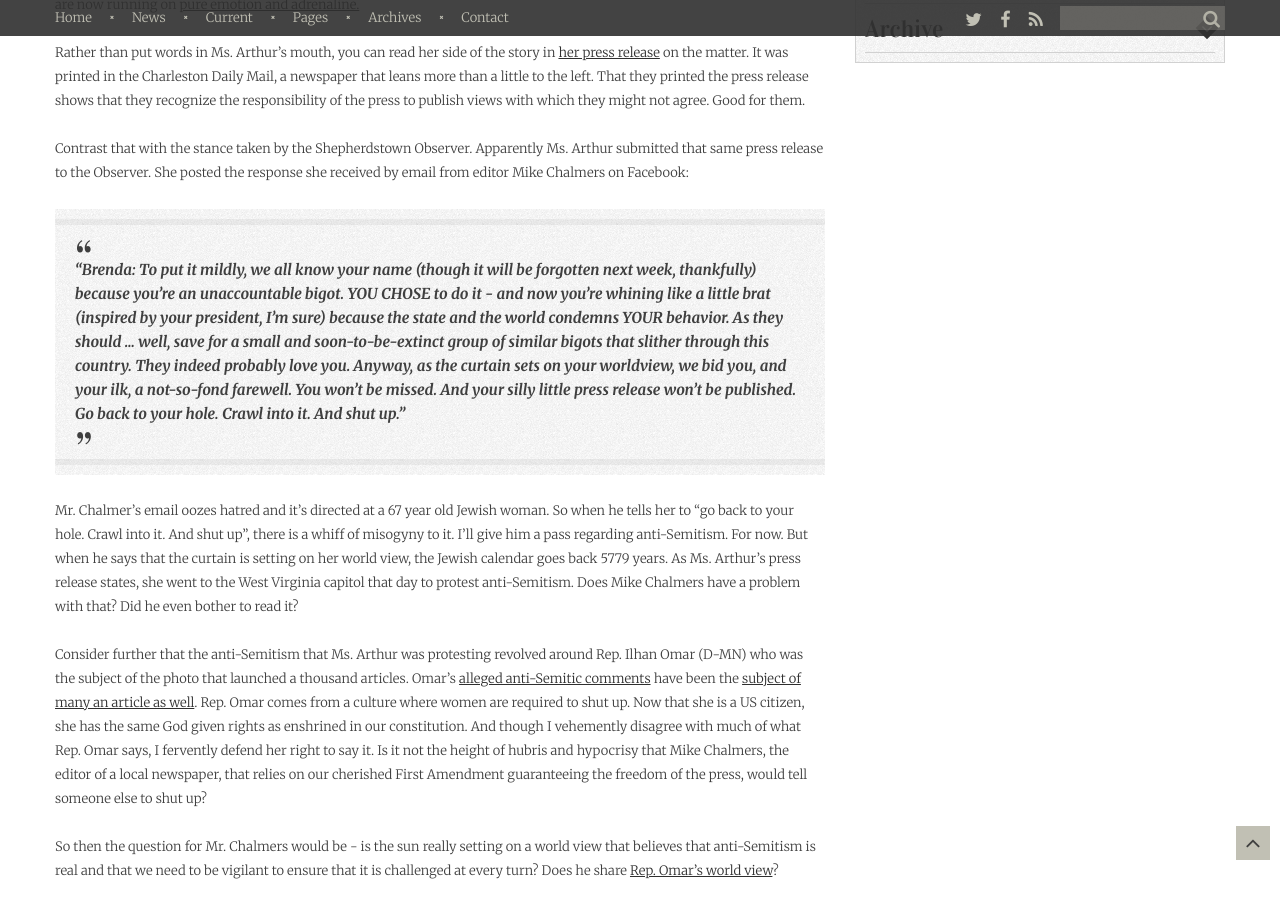
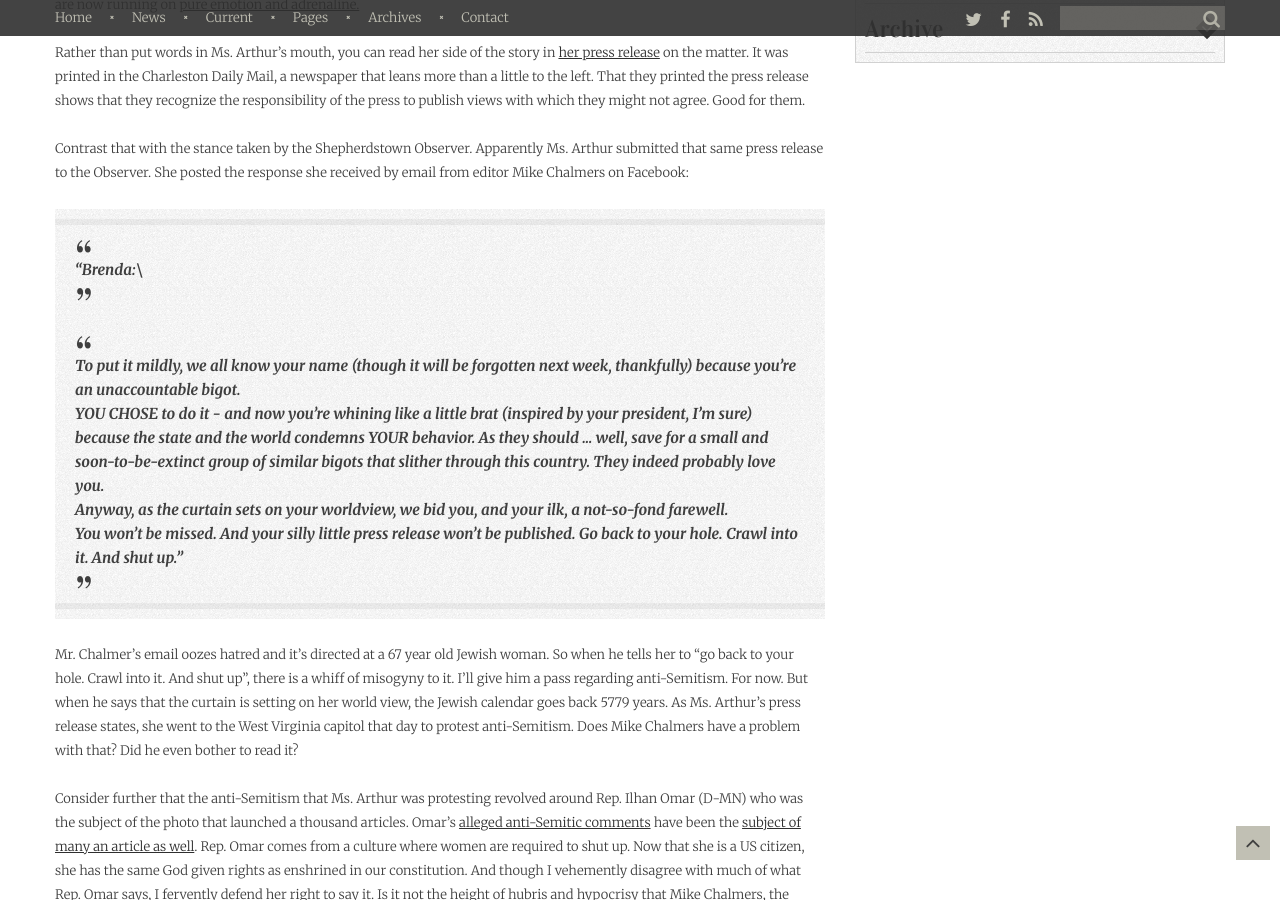
Before and after one commit to niden-net/ghostofjefferson-com, a Jekyll site: the page built from _posts/2019-03-14-does-the-first-amendment-apply-to-everyone.md, in a window 1280 px wide and 900 px high, scrolled down 455 px. Built offline with Jekyll 4.4.1, drawn with Linux system fonts in a browser that asks for light colours; a script that is not in the unit is left out.

```diff
--- a/_posts/2019-03-14-does-the-first-amendment-apply-to-everyone.md
+++ b/_posts/2019-03-14-does-the-first-amendment-apply-to-everyone.md
@@ -19,10 +19,14 @@ Rather than put words in Ms. Arthur's mouth, you can read her side of the story
 
 Contrast that with the stance taken by the Shepherdstown Observer.  Apparently Ms. Arthur submitted that same press release to the Observer.  She posted the response she received by email from editor Mike Chalmers on Facebook:
 
-> "Brenda:
+> "Brenda:\
+>
 > To put it mildly, we all know your name (though it will be forgotten next week, thankfully) because you're an unaccountable bigot.
+> \
 > YOU CHOSE to do it - and now you're whining like a little brat (inspired by your president, I'm sure) because the state and the world condemns YOUR behavior. As they should ... well, save for a small and soon-to-be-extinct group of similar bigots that slither through this country. They indeed probably love you.
+> \
 > Anyway, as the curtain sets on your worldview, we bid you, and your ilk, a not-so-fond farewell.
+> \
 > You won't be missed. And your silly little press release won't be published.
 > Go back to your hole. Crawl into it. And shut up."
 
```
